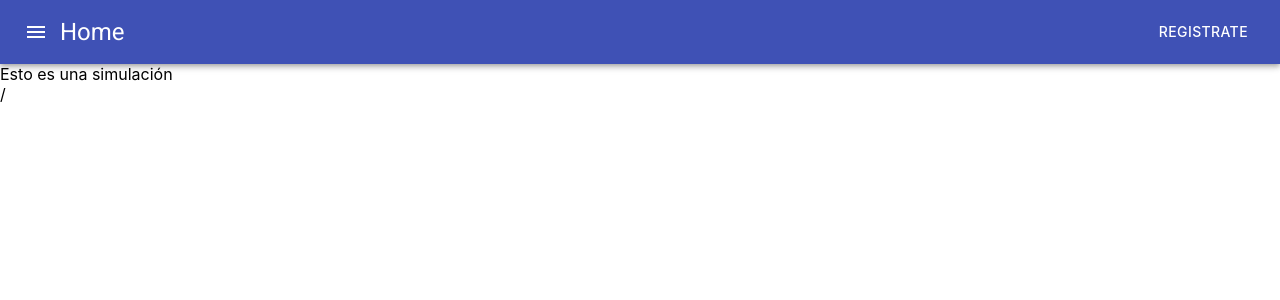
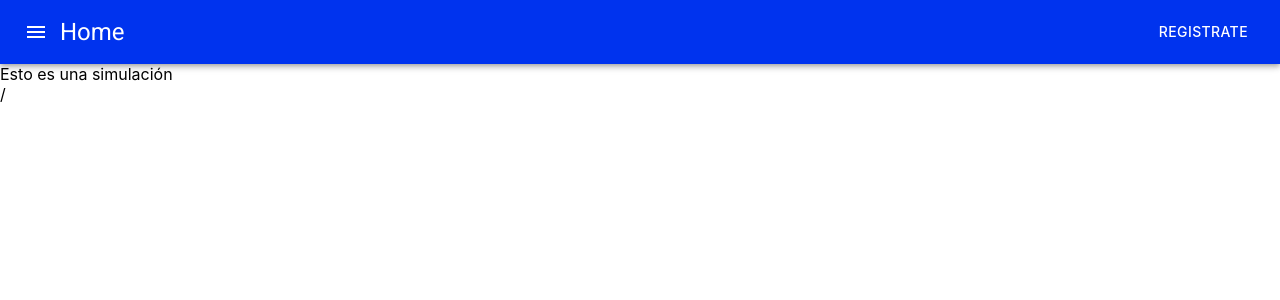
Before and after one commit to event-lens/frontend, a Next.js app: page /home in a window 1280 px wide. Shown: the top 300 px of the page. Built offline with nearby package versions, Linux system fonts and the light colour scheme.

Commit message:
Styled components colors

```diff
--- a/components/Header/index.tsx
+++ b/components/Header/index.tsx
@@ -17,7 +17,7 @@ export const Header = ({ title, description }: HeaderModel) => {
   return (
     <>
       <Head title={title} description={description} />
-      <AppBar position="static">
+      <AppBar position="static" className={classes.appbar}>
         <Toolbar>
           <Menu />
           <Typography variant="h5" className={classes.title}>
--- a/components/Header/style.ts
+++ b/components/Header/style.ts
@@ -1,6 +1,9 @@
 import { makeStyles } from "@material-ui/styles";
 
 export const useStyles = makeStyles(() => ({
+  appbar: {
+    backgroundColor: "#03e",
+  },
   title: {
     flexGrow: 1,
   },
```
